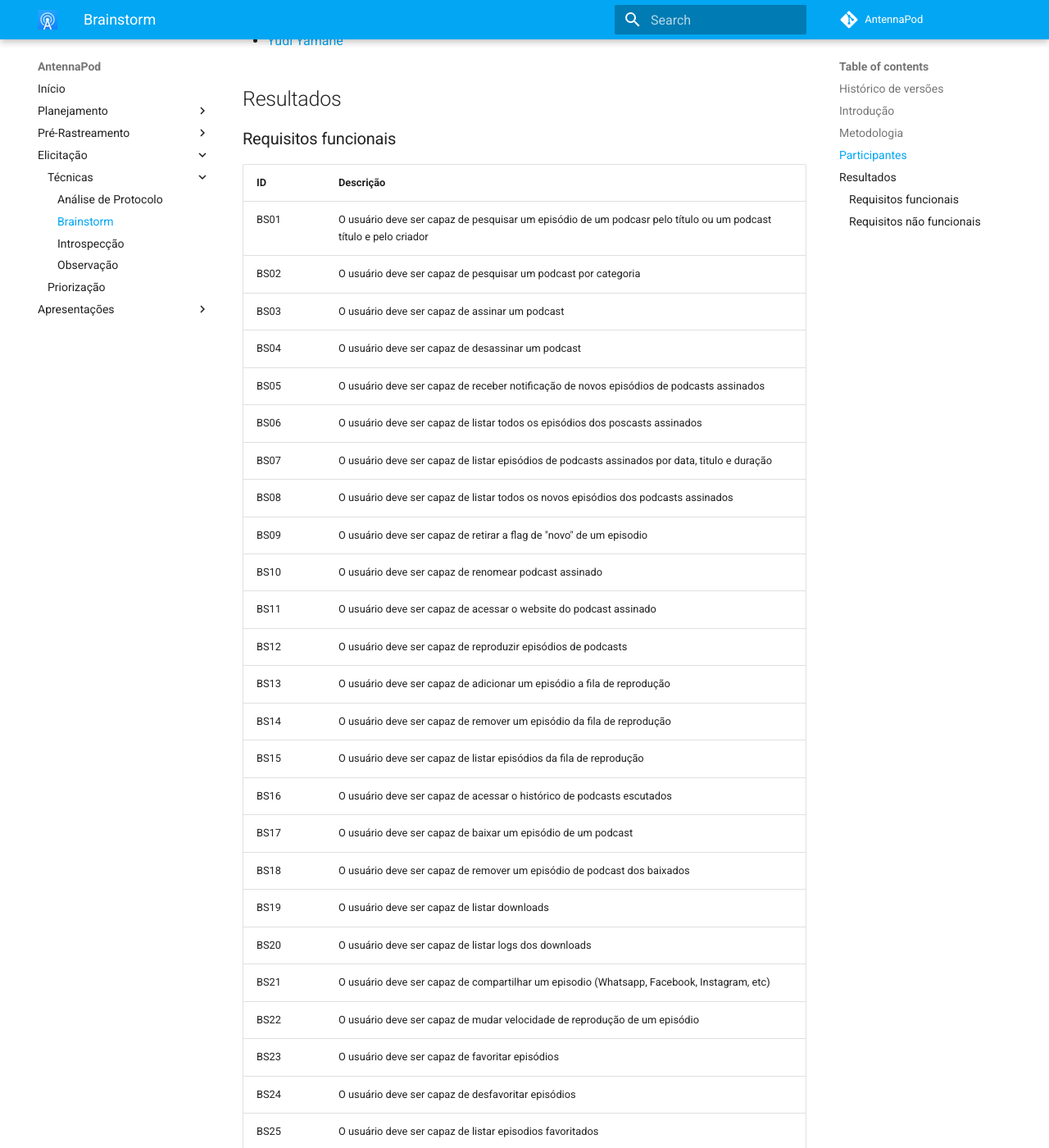
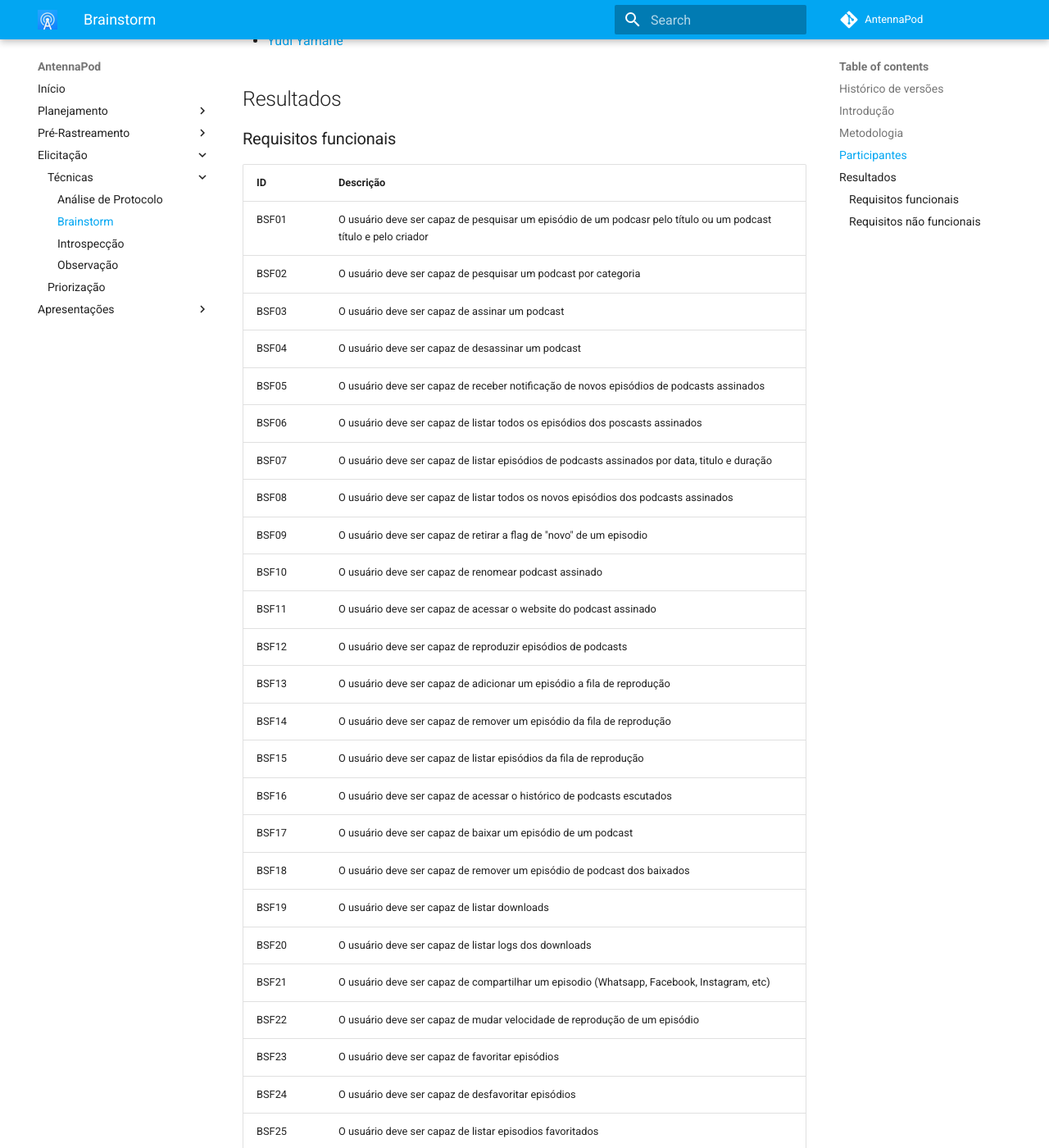
Before and after one commit to Requisitos-de-Software/2021.2-AntennaPod, an MkDocs documentation site: the page built from docs/elicitacao/brainstorm.md, in a window 1280 px wide and 1400 px high, scrolled down 1017 px. Shown: the whole window at 82% size. Built offline with MkDocs 1.6.1 and Material for MkDocs 9.7.7, drawn with Linux system fonts in a browser that asks for light colours; comment, search, counter and statistics services are not loaded; some of the changed text lies outside the part shown.

```diff
--- a/docs/elicitacao/brainstorm.md
+++ b/docs/elicitacao/brainstorm.md
@@ -24,43 +24,43 @@ Não foi possível ser feita a reunião presencialmente devido à pandemia, mas,
 
 ### Requisitos funcionais
 
-|   ID   | Descrição              |
-|--------|------------------------|
-|  BS01  | O usuário deve ser capaz de pesquisar um episódio de um podcasr pelo título ou um podcast título e pelo criador |
-|  BS02  | O usuário deve ser capaz de pesquisar um podcast por categoria |
-|  BS03  | O usuário deve ser capaz de assinar um podcast |
-|  BS04  | O usuário deve ser capaz de desassinar um podcast |
-|  BS05  | O usuário deve ser capaz de receber notificação de novos episódios de podcasts assinados |
-|  BS06  | O usuário deve ser capaz de listar todos os episódios dos poscasts assinados |
-|  BS07  | O usuário deve ser capaz de listar episódios de podcasts assinados por data, titulo e duração |
-|  BS08  | O usuário deve ser capaz de listar todos os novos episódios dos podcasts assinados |
-|  BS09  | O usuário deve ser capaz de retirar a flag de "novo" de um episodio |
-|  BS10  | O usuário deve ser capaz de renomear podcast assinado |
-|  BS11  | O usuário deve ser capaz de acessar o website do podcast assinado |
-|  BS12  | O usuário deve ser capaz de reproduzir episódios de podcasts |
-|  BS13  | O usuário deve ser capaz de adicionar um episódio a fila de reprodução |
-|  BS14  | O usuário deve ser capaz de remover um episódio da fila de reprodução |
-|  BS15  | O usuário deve ser capaz de listar episódios da fila de reprodução |
-|  BS16  | O usuário deve ser capaz de acessar o histórico de podcasts escutados |
-|  BS17  | O usuário deve ser capaz de baixar um episódio de um podcast |
-|  BS18  | O usuário deve ser capaz de remover um episódio de podcast dos baixados |
-|  BS19  | O usuário deve ser capaz de listar downloads |
-|  BS20  | O usuário deve ser capaz de listar logs dos downloads |
-|  BS21  | O usuário deve ser capaz de compartilhar um episodio (Whatsapp, Facebook, Instagram, etc) |
-|  BS22  | O usuário deve ser capaz de mudar velocidade de reprodução de um episódio |
-|  BS23  | O usuário deve ser capaz de favoritar episódios |
-|  BS24  | O usuário deve ser capaz de desfavoritar episódios |
-|  BS25  | O usuário deve ser capaz de listar episodios favoritados |
-|  BS26  | O usuário deve ser capaz de criar playlist de episódios |
-|  BS27  | O usuário deve ser capaz de mostrar podcasts recomendados de acordo com o gosto |
-|  BS28  | O usuário deve ser capaz de mostrar sugestões gerais de podcasts |
-|  BS29  | O usuário deve ser capaz de listar podcasts por país |
-|  BS30  | O usuário deve ser capaz de acessar página inicial |
+| ID    | Descrição                                                                                                       |
+| ----- | --------------------------------------------------------------------------------------------------------------- |
+| BSF01 | O usuário deve ser capaz de pesquisar um episódio de um podcasr pelo título ou um podcast título e pelo criador |
+| BSF02 | O usuário deve ser capaz de pesquisar um podcast por categoria                                                  |
+| BSF03 | O usuário deve ser capaz de assinar um podcast                                                                  |
+| BSF04 | O usuário deve ser capaz de desassinar um podcast                                                               |
+| BSF05 | O usuário deve ser capaz de receber notificação de novos episódios de podcasts assinados                        |
+| BSF06 | O usuário deve ser capaz de listar todos os episódios dos poscasts assinados                                    |
+| BSF07 | O usuário deve ser capaz de listar episódios de podcasts assinados por data, titulo e duração                   |
+| BSF08 | O usuário deve ser capaz de listar todos os novos episódios dos podcasts assinados                              |
+| BSF09 | O usuário deve ser capaz de retirar a flag de "novo" de um episodio                                             |
+| BSF10 | O usuário deve ser capaz de renomear podcast assinado                                                           |
+| BSF11 | O usuário deve ser capaz de acessar o website do podcast assinado                                               |
+| BSF12 | O usuário deve ser capaz de reproduzir episódios de podcasts                                                    |
+| BSF13 | O usuário deve ser capaz de adicionar um episódio a fila de reprodução                                          |
+| BSF14 | O usuário deve ser capaz de remover um episódio da fila de reprodução                                           |
+| BSF15 | O usuário deve ser capaz de listar episódios da fila de reprodução                                              |
+| BSF16 | O usuário deve ser capaz de acessar o histórico de podcasts escutados                                           |
+| BSF17 | O usuário deve ser capaz de baixar um episódio de um podcast                                                    |
+| BSF18 | O usuário deve ser capaz de remover um episódio de podcast dos baixados                                         |
+| BSF19 | O usuário deve ser capaz de listar downloads                                                                    |
+| BSF20 | O usuário deve ser capaz de listar logs dos downloads                                                           |
+| BSF21 | O usuário deve ser capaz de compartilhar um episodio (Whatsapp, Facebook, Instagram, etc)                       |
+| BSF22 | O usuário deve ser capaz de mudar velocidade de reprodução de um episódio                                       |
+| BSF23 | O usuário deve ser capaz de favoritar episódios                                                                 |
+| BSF24 | O usuário deve ser capaz de desfavoritar episódios                                                              |
+| BSF25 | O usuário deve ser capaz de listar episodios favoritados                                                        |
+| BSF26 | O usuário deve ser capaz de criar playlist de episódios                                                         |
+| BSF27 | O usuário deve ser capaz de mostrar podcasts recomendados de acordo com o gosto                                 |
+| BSF28 | O usuário deve ser capaz de mostrar sugestões gerais de podcasts                                                |
+| BSF29 | O usuário deve ser capaz de listar podcasts por país                                                            |
+| BSF30 | O usuário deve ser capaz de acessar página inicial                                                              |
 
 ### Requisitos não funcionais
 
 |   ID   | Descrição              |
 |--------|------------------------|
-|  BS31  | O aplicativo deve ser fácil de ser utilizado |
-|  BS32  | O aplicativo deverá rodar em qualquer plataforma mobile |
-|  BS33  | O sistema não requere cadastro |
+|  BSNF31  | O aplicativo deve ser fácil de ser utilizado |
+|  BSNF32  | O aplicativo deverá rodar em qualquer plataforma mobile |
+|  BSNF33  | O sistema não requere cadastro |
```
Also changed, not shown: docs/elicitacao/analiseProtocolo.md (+24 -23 lines), docs/elicitacao/introspeccao.md (+10 -8 lines), docs/elicitacao/observacao.md (+6 -5 lines).
